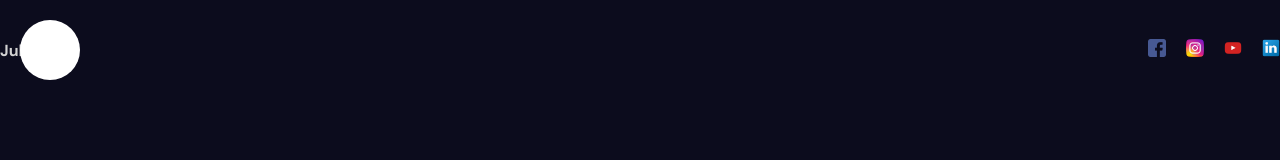
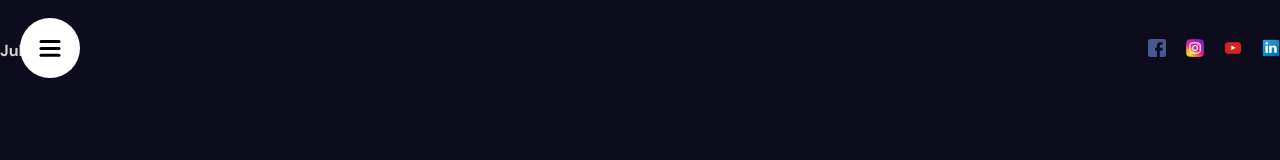
Before and after one commit to CY-Abdel/ReactJs_FramerMotion, a React (Vite) app: page / in a window 1280 px wide. Shown: the top 160 px of the page. Built offline with nearby package versions, Linux system fonts and the light colour scheme; the HTML template or start-up script is replaced by a standard one.

Commit message:
links, animation toggler, animation links framermotion

```diff
--- a/src/components/sidebar/Sidebar.tsx
+++ b/src/components/sidebar/Sidebar.tsx
@@ -4,19 +4,16 @@ import Links from './links/Links.';
 import './sidebar.scss'
 import ToggleButton from './toggleButton/ToggleButton';
 
-
-
-
 const variants = {
   open: {
-    clipPath: "circle(1200px at 50px 50px)",
+    clipPath: "circle(2800px at 50px 50px)",
     transition: {
       type: "spring",
       stiffness: 20,
     },
   },
   closed: {
-    clipPath: "circle(30px at 50px 50px)",
+    clipPath: "circle(30px at 50px 48px)",
     transition: {
       delay: 0.5,
       type: "spring",
--- a/src/components/sidebar/links/Links..tsx
+++ b/src/components/sidebar/links/Links..tsx
@@ -1,21 +1,57 @@
 import React from 'react'
+import { motion } from 'framer-motion'
+
+const variants = {
+  open: {
+    transition: {
+      staggerChildren: 0.1,
+      // staggerChildren creer des animations synchronisées sur plusieurs éléments enfants.
+      // Lorsqu'elle est utilisée, la propriété staggerChildren spécifie
+      // ****** un délai entre le début de l'animation de chaque enfant successif.  *****
+    }
+  },
+  closed: {
+    transition: {
+      staggerChildren: 0.05,
+      staggerDirection: -1, // sens inverse
+    }
+  }
+}
+
+const itemVariants = {
+  open: {
+    y: 0,
+    opacity: 1,
+  },
+  closed: {
+    y: 50,
+    opacity: 0,
+
+  }
+}
 
 const Links = () => {
-
-  const items = [
+  const items: string[] = [
     "Home",
     "About",
     "Portfolio",
     "Service",
     "Contact",
-  ]
+  ];
 
   return (
-    <div className='links'>
-      {items.map(item => (
-        <a href={`#${item}`} key={item}>{item}</a>
+    <motion.div className='links' variants={variants}>
+      {items.map((item) => (
+        <motion.a
+          href={`#${item}`} key={item}
+          variants={itemVariants}
+          whileHover={{ scale: 1.1 }}
+          whileTap={{ scale: 0.95 }}
+        >
+          {item}
+        </motion.a>
       ))}
-    </div>
+    </motion.div>
   );
 };
 
--- a/src/components/sidebar/sidebar.scss
+++ b/src/components/sidebar/sidebar.scss
@@ -40,5 +40,9 @@
     background-color: transparent;
     border: none;
     cursor: pointer;
+
+    display: flex;
+    align-items: center;
+    justify-content: center;
   }
 }
--- a/src/components/sidebar/toggleButton/ToggleButton.tsx
+++ b/src/components/sidebar/toggleButton/ToggleButton.tsx
@@ -1,12 +1,38 @@
 import React from 'react';
+import { motion } from 'framer-motion';
 
 const ToggleButton: React.FC<{ setOpen: React.Dispatch<React.SetStateAction<boolean>> }> = ({ setOpen }) => {
   return (
     <button onClick={() => setOpen((prev: boolean) => !prev)}>
-      <svg width="23" height="23" viewBox='0 0 23 23'>
-        <path strokeWidth="3" stroke='black' strokeLinecap='round' />
-        <path strokeWidth="3" stroke='black' strokeLinecap='round' />
-        <path strokeWidth="3" stroke='black' strokeLinecap='round' />
+      <svg
+        width="23"
+        height="23"
+        viewBox='0 0 23 23'>
+        <motion.path
+          strokeWidth="3"
+          stroke='black'
+          strokeLinecap='round'
+          variants={{
+            closed: { d: "M 2 2.5 L 20 2.5" },
+            open: { d: "M 3 16.5 L 17 2.5" },
+          }} />
+        <motion.path
+          strokeWidth="3"
+          stroke='black'
+          strokeLinecap='round'
+          d="M 2 9.423 L 20 9.423"
+          variants={{
+            closed: { opacity: 1 },
+            open: { opacity: 0 },
+          }} />
+        <motion.path
+          strokeWidth="3"
+          stroke='black'
+          strokeLinecap='round'
+          variants={{
+            closed: { d: "M 2 16.346 L 20 16.346" },
+            open: { d: "M 3 2.5 L 17 16.346" },
+          }} />
       </svg>
     </button>
   );
```
